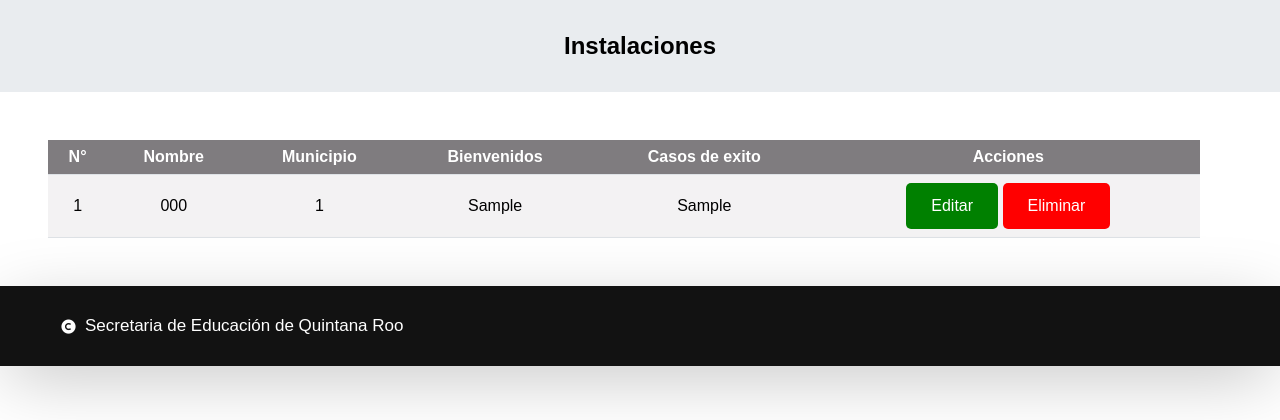
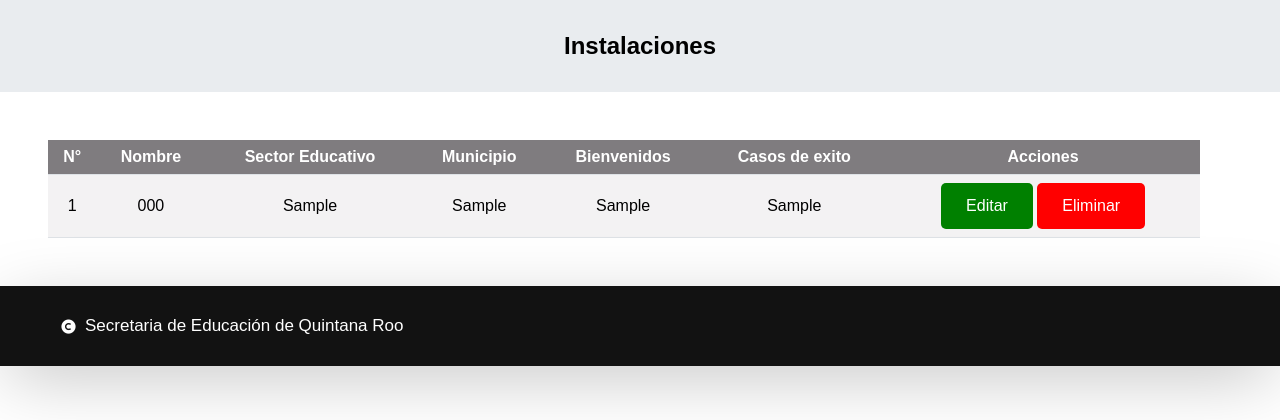
Before and after one commit to JosueHerreraR/paems_sistema, a PHP site: page /modi_datos.php in a window 1280 px wide. Shown: the part 89-509 px from the top of the page. Run offline with PHP 8.4, Linux system fonts and the light colour scheme; the visitor is signed in with stand-in values (Sample User, id 1); tables that the repository leaves empty or names only in its code hold one stand-in row (values such as "Sample post").

Commit message:
modificacion sector educativo

```diff
--- a/modi_datos.php
+++ b/modi_datos.php
@@ -45,6 +45,7 @@
                 <tr>
                     <th>N°</th>
                     <th>Nombre</th>
+                    <th>Sector Educativo</th>
                     <th>Municipio</th>
                     <th>Bienvenidos</th>
                     <th>Casos de exito</th>
@@ -65,13 +66,15 @@
                     $row = mysqli_fetch_array($resultado);
                         $id_escuela = $row['id_escuela'];
                         $nombre = $row['nombre_plantel'];
-                        $municipio = $row['municipio_id'];
+                        $sector_educativo = $row['sector_educativo'];
+                        $municipio = $row['municipio'];
                         $bienvenida = $row['bienvenidos'];
                         $casoExito = $row['caso_exito'];
                 ?>
                 <tr>
                     <td><?php echo $id_escuela;?></td>
                     <td><?php echo $nombre;?></td>
+                    <td><?php echo $sector_educativo;?></td>
                     <td><?php echo $municipio;?></td>
                     <td><?php echo $bienvenida;?></td>
                     <td><?php echo $casoExito;?></td>
```
